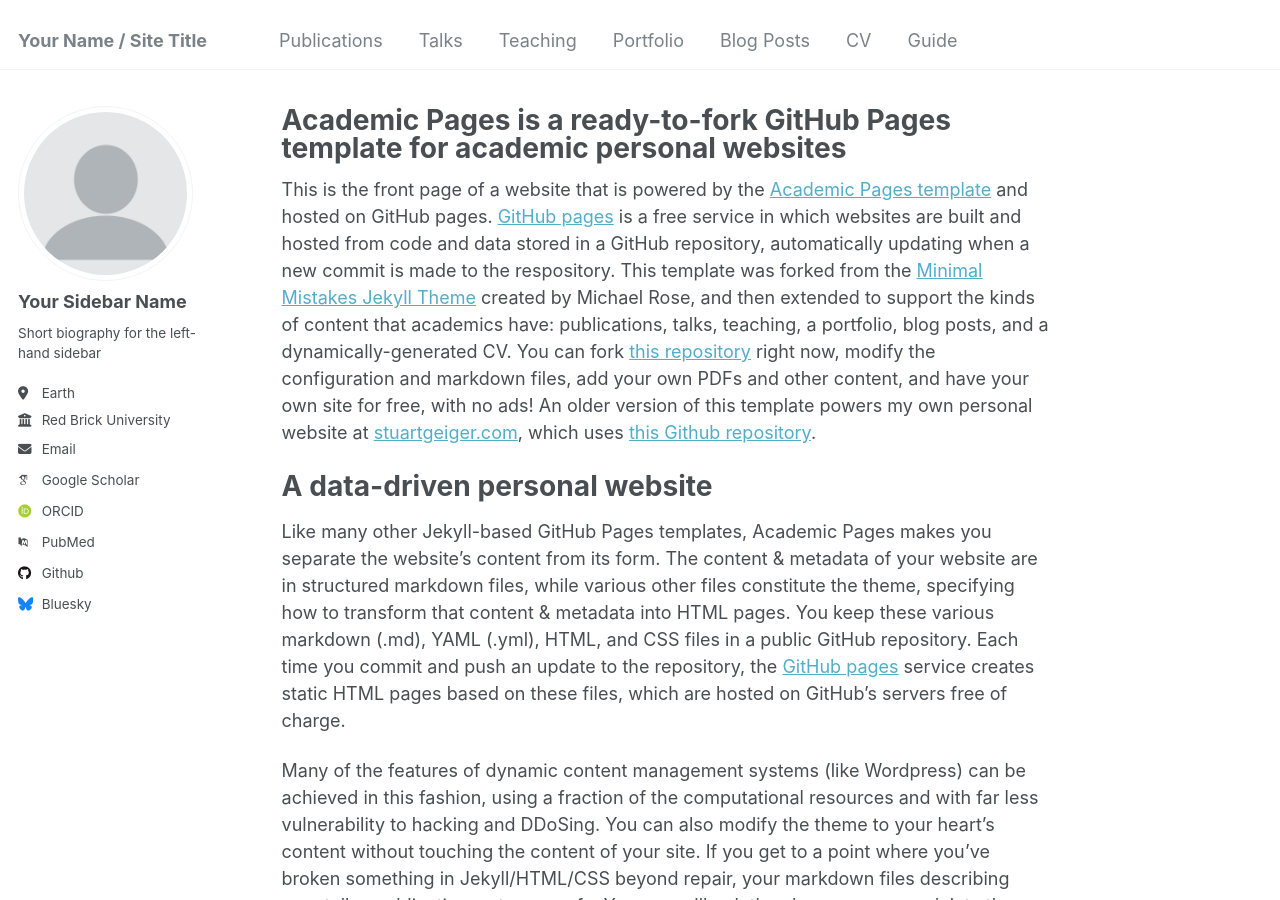
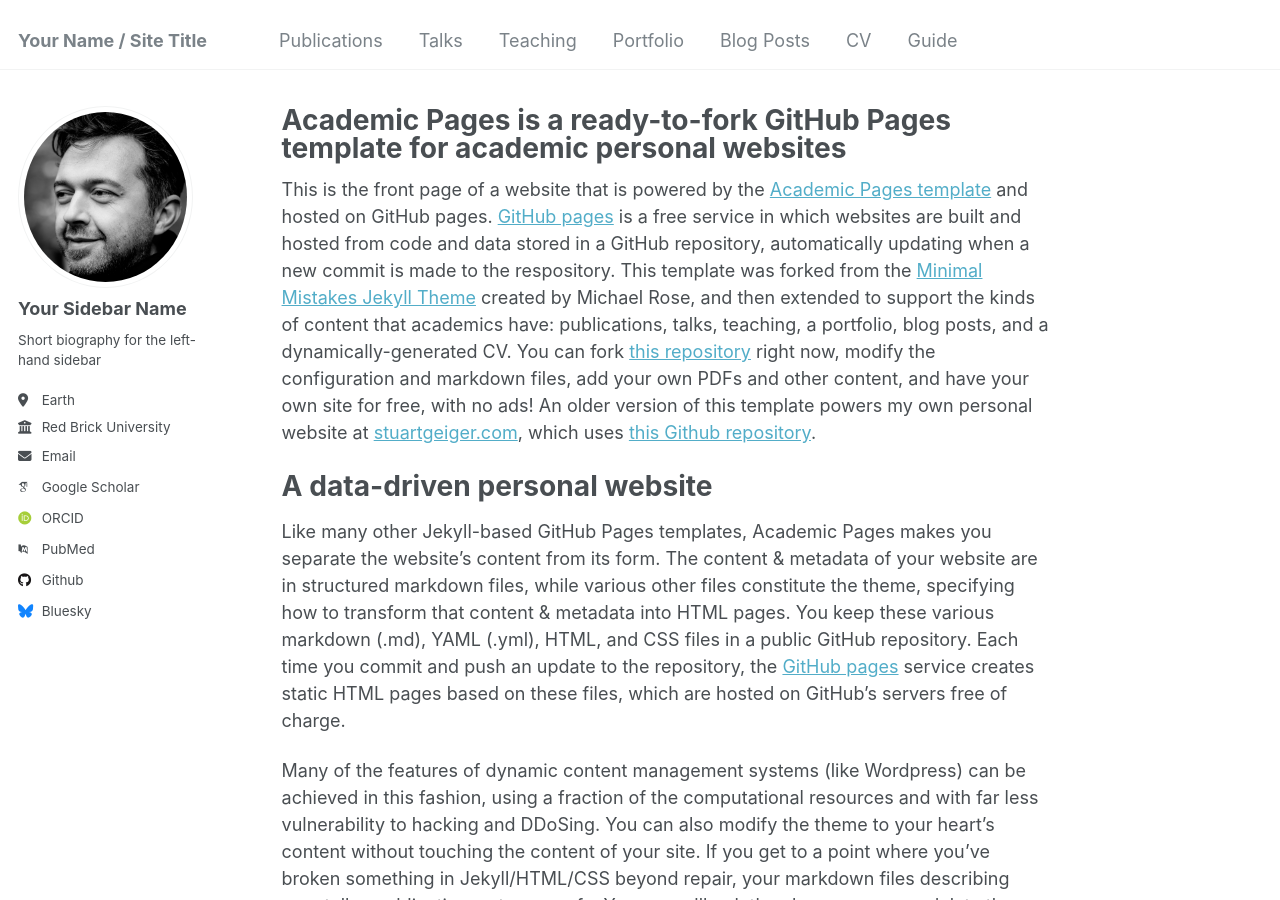
Before and after one commit to chrdoe/chrdoe.github.io, a Jekyll site: the page built from _pages/about.md, in a window 1280 px wide and 900 px high. Built offline with Jekyll 4.4.1, drawn with Linux system fonts in a browser that asks for light colours; some web fonts are replaced.

Commit message:
adding picture doehler.jpg

```diff
--- a/_config.yml
+++ b/_config.yml
@@ -21,7 +21,7 @@ repository               : "academicpages/academicpages.github.io"
 #               Additional customization can be done by editing /_includes/author-profile.html
 author:
   # Biographic information
-  avatar           : "profile.png"
+  avatar           : "doehler.jpg"
   name             : "Your Sidebar Name"
   pronouns         : # example: "she/her"
   bio              : "Short biography for the left-hand sidebar"
```
Also changed, not shown: images/doehler.jpg (added).
